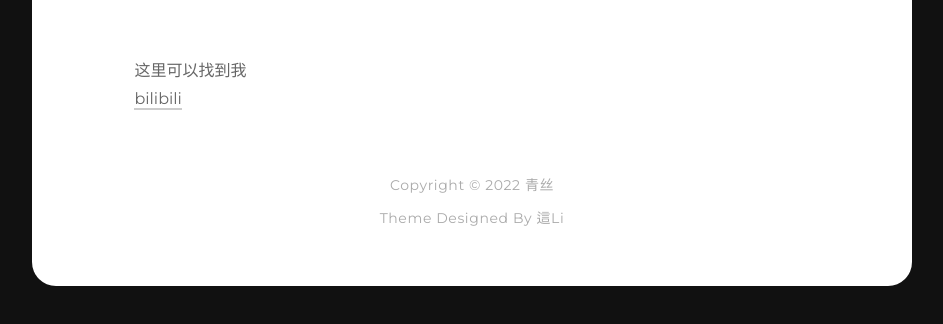
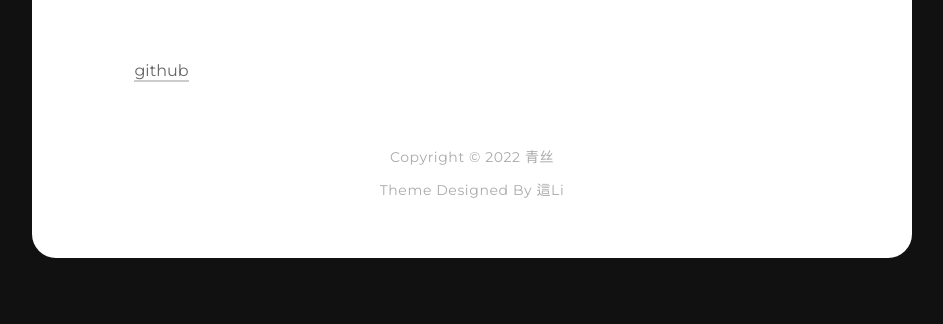
Before and after one commit to sagaki/sakaki-blog, a plain HTML site: page about/index.html in a window 1280 px wide. Shown: the part 234-558 px from the top of the page, without its empty margins (168-1111 px from the left). Drawn offline with Linux system fonts and the light colour scheme; files that its build step writes are made by us from their sources; files whose address does not match are found by name.

Commit message:
Site updated: 2022-05-26 18:35:04

```diff
--- a/about/index.html
+++ b/about/index.html
@@ -36,7 +36,8 @@
 
 
     <div class="post-md">
-        <p>这里可以找到我<br><a target="_blank" rel="noopener" href="https://space.bilibili.com/6809184/">bilibili</a></p>
+        <!-- [bilibili](https://space.bilibili.com/6809184/) -->
+<p><a target="_blank" rel="noopener" href="https://github.com/sagaki/">github</a></p>
 
     </div>
 
```
